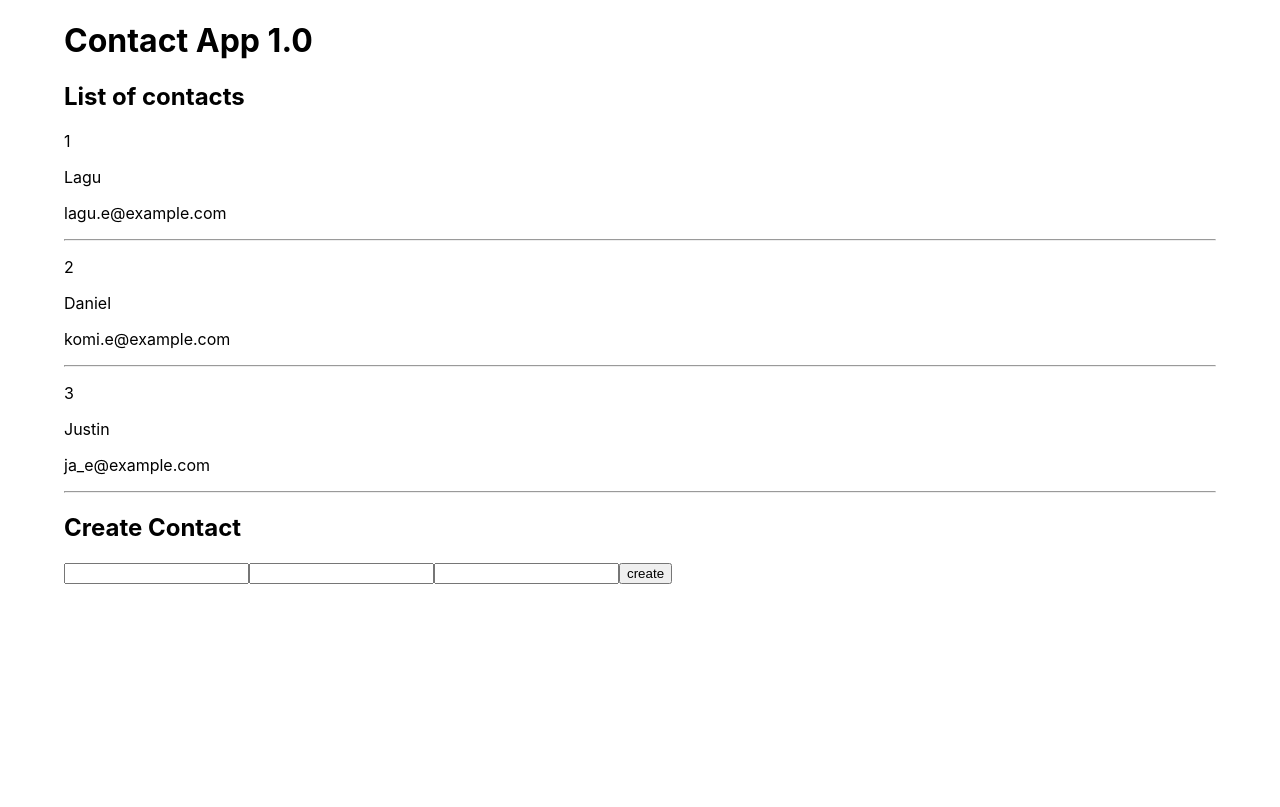
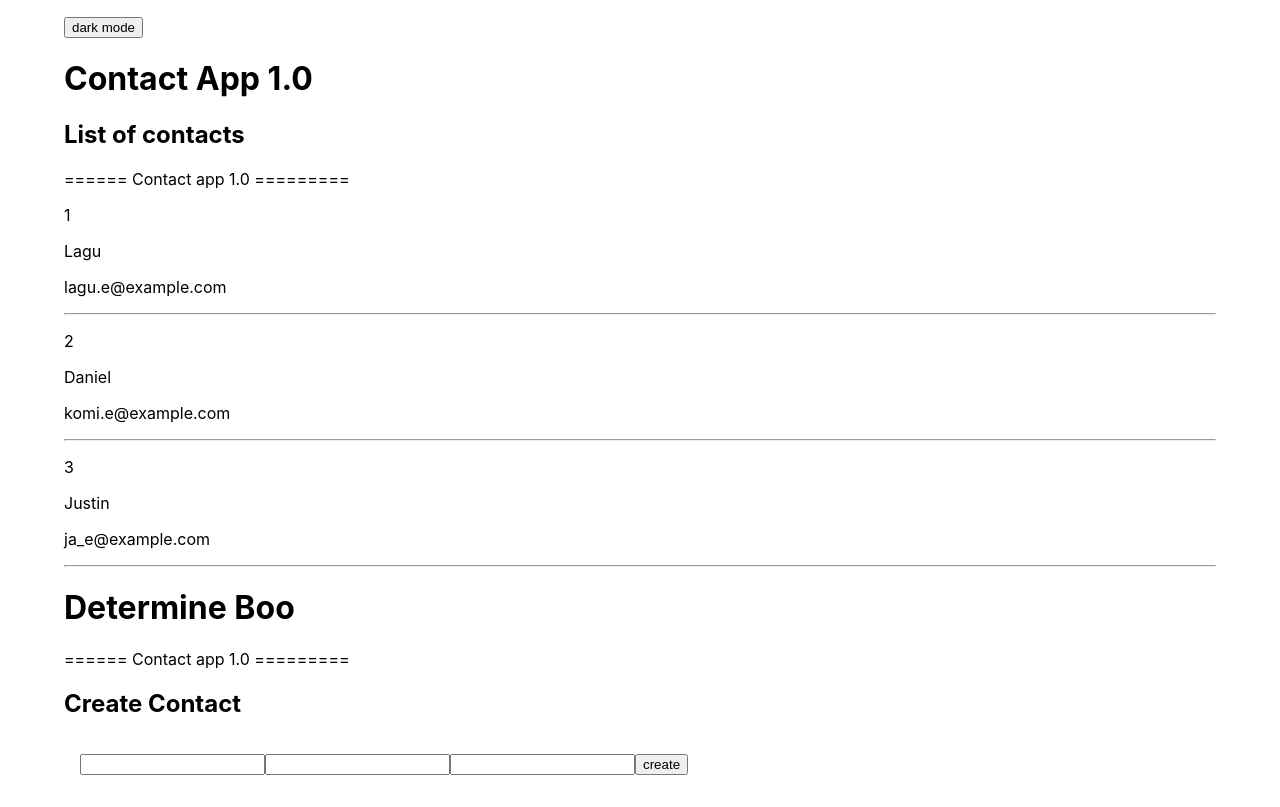
Before and after one commit to lagupa/js-function-session-note, a React (Create React App) app in the folder contact-app-rj/: page / in a window 1280 px wide. Built offline with nearby package versions, Linux system fonts and the light colour scheme.

Commit message:
props for react

```diff
--- a/contact-app-rj/src/App.js
+++ b/contact-app-rj/src/App.js
@@ -29,17 +29,30 @@ function App() {
   }
  ]
 
+ const appName = "====== Contact app 1.0 ========="
+
+
  const [contacts, setContacts] = useState(initialState)
+ const [isBlack, setIsBlack] = React.useState(false)
+
+ const handleDarkMode = (arg) => {
+  console.log(arg)
+  setIsBlack(!isBlack)
+ }
 
  // CRUDL // L
+ // Unidirectional: Parent -> child
 
   return (
-    <div className="App">
+    <div style={{padding:"1rem 4rem"}} className="App">
+      <button onClick ={handleDarkMode}>{isBlack ? "light mode": "dark mode"}</button>
      <h1>Contact App 1.0</h1>
-     <ListContacts contacts={contacts}/>
-     <CreateContact />
+     <ListContacts handleDarkMode={handleDarkMode}  isBlack = {isBlack} appY = {appName} contacts={contacts}/>
+     <CreateContact  isBlack = {isBlack}  appX = {appName} />
     </div>
   );
 }
 
+
+
 export default App;
--- a/contact-app-rj/src/components/CreatContact.js
+++ b/contact-app-rj/src/components/CreatContact.js
@@ -1,6 +1,6 @@
 import React from 'react'
 
-const CreateContact = () => {
+const CreateContact = ({ appX, isBlack }) => {
 
     const [contacts, setContacts] = React.useState({
         firstName:'',
@@ -26,13 +26,20 @@ const CreateContact = () => {
 
   return (
     <div>
+        {appX}
         <h2>Create Contact</h2>
-        <form onSubmit={handleSubmit}>
+        <div style = {{
+            background:isBlack ? "black": null,
+            color: isBlack ? "white": null,
+            padding:"1rem"
+        }}>
+       <form onSubmit={handleSubmit}>
             <input type="text"  value={firstName} name="firstName" onChange={handleChange} />
             <input type="text" value={lastName} name="lastName" onChange={handleChange} />
             <input type="email" value={email} name="email" onChange={handleChange} />
             <button type='submit'>create</button>
         </form>
+       </div>
     </div>
   )
 }
--- a/contact-app-rj/src/components/ListContact.js
+++ b/contact-app-rj/src/components/ListContact.js
@@ -1,22 +1,45 @@
 import React from "react";
 
-const ListContacts = (props) => {
+const ListContacts = ({ appY, isBlack, contacts}) => {
+
     return (
         <>
         <h2>List of contacts</h2>
+        <div style = {{
+            background:isBlack ? "black": null,
+            color: isBlack ? "white": null
+        }}>
+        {
+            appY
+        }
 
         {
-            props.contacts.map(contact => (
+            contacts.map(({id, firstName, email}, index) => (
                 <>
-                <p>{contact.id}</p>
-                <p>{contact.firstName}</p>
-                <p>{contact.email}</p>
+                <p>{id}</p>
+                <p>{firstName}</p>
+                <p>{email}</p>
                 <hr />
                 </>
             ))
         }
+        </div>
+        <Boo isBlack={isBlack} />
         </>
     )
 }
 
 export default ListContacts;
+
+
+const Boo = ({isBlack}) => {
+    return (
+        <div>
+
+            <h1 style = {{
+            background:isBlack ? "black": null,
+            color: isBlack ? "white": null
+        }} >Determine Boo</h1>
+        </div>
+    )
+}
```
